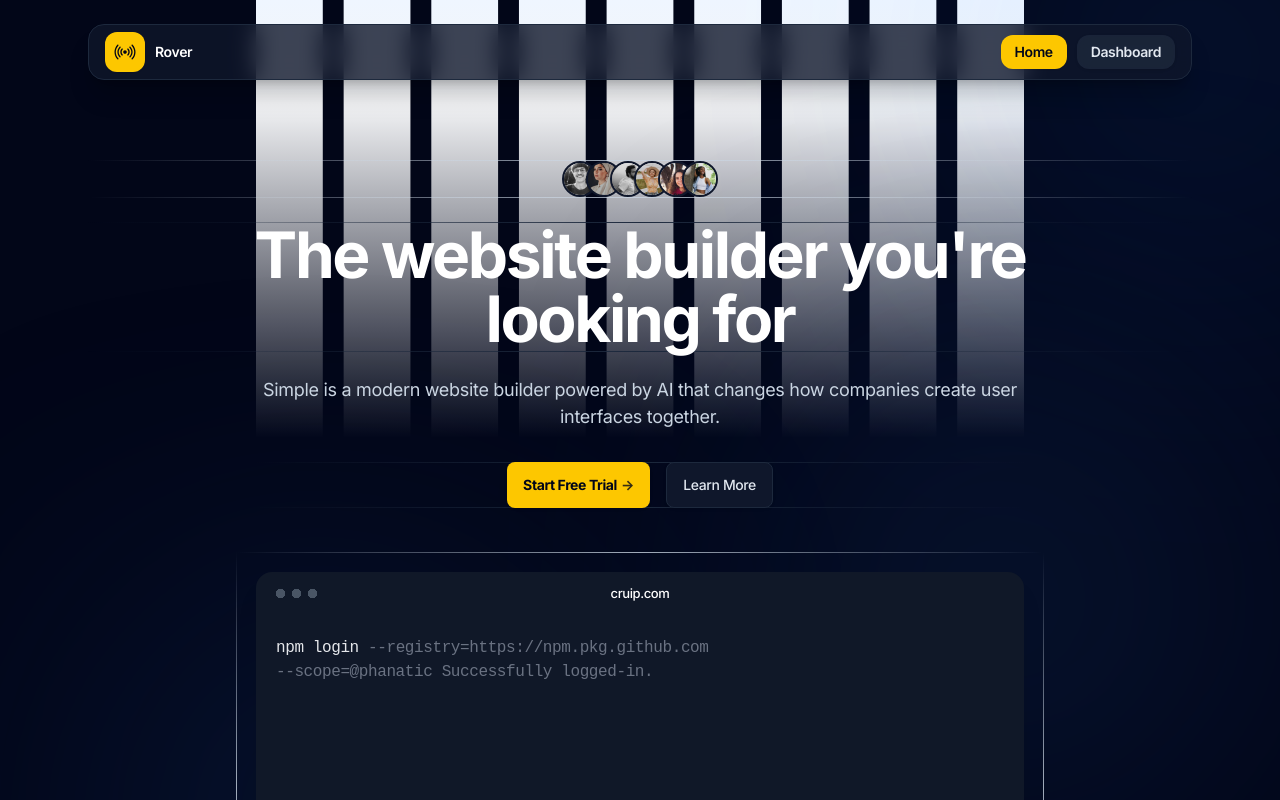
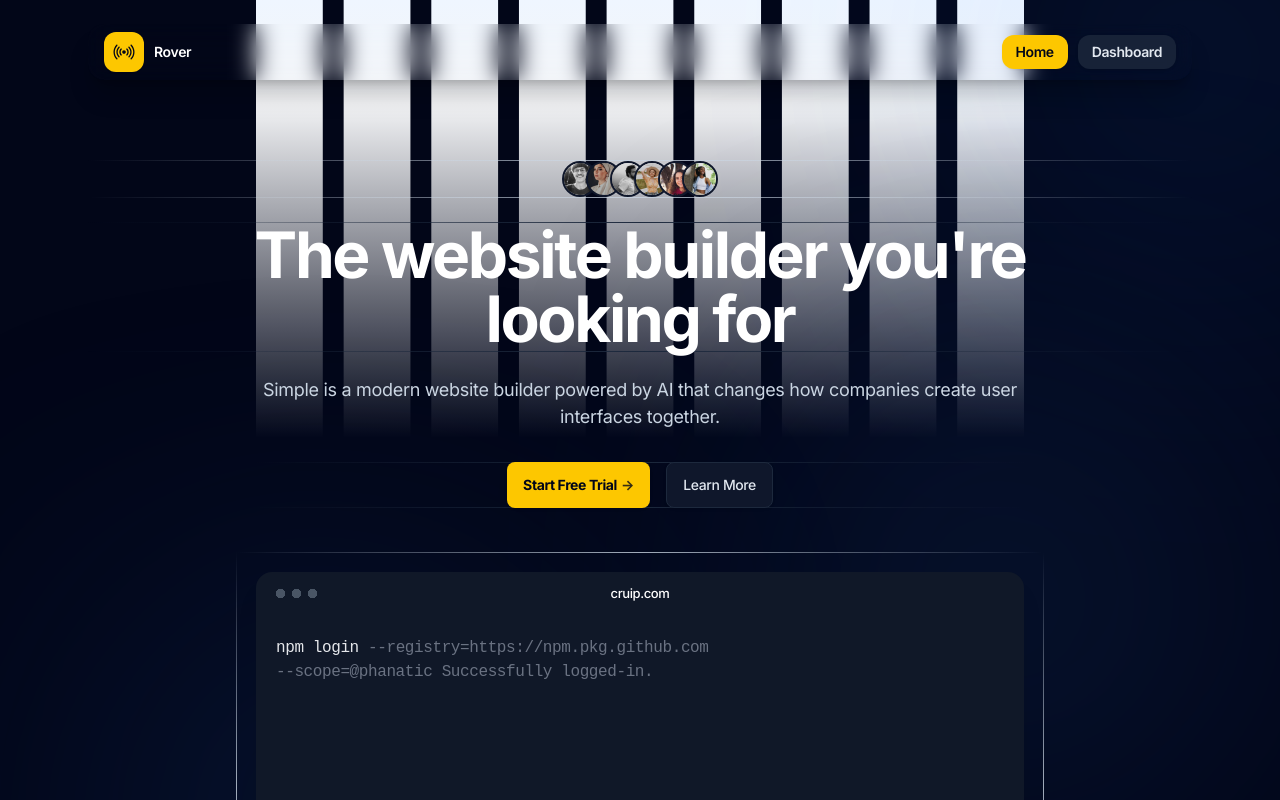
Before and after one commit to Deikazen/rover-iwill, a Next.js app in the folder frontend/: page / in a window 1280 px wide. Shown: the top 800 px of the page. Built offline with nearby package versions, Linux system fonts and the light colour scheme.

Commit message:
navbar adjustmen

```diff
--- a/frontend/components/ui/navbar.tsx
+++ b/frontend/components/ui/navbar.tsx
@@ -11,7 +11,7 @@ export default function Navbar() {
     <header className="fixed top-2 z-30 w-full md:top-6">
       <div className="mx-auto max-w-6xl px-4 sm:px-6">
         {/* Container Glassmorphism */}
-        <div className="relative flex h-14 items-center justify-between gap-3 rounded-2xl border border-slate-800 bg-slate-900/80 px-4 shadow-xl shadow-black/20 backdrop-blur-md transition-all">
+        <div className="relative flex h-14 items-center justify-between gap-3 rounded-2xl  bg-white-900/80 px-4 shadow-xl shadow-black/20 backdrop-blur-md transition-all">
           {/* Site branding */}
           <div className="flex items-center gap-2.5">
             <Logo />
```
